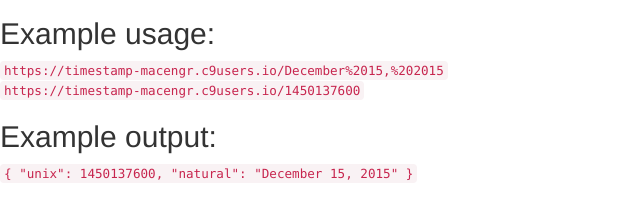
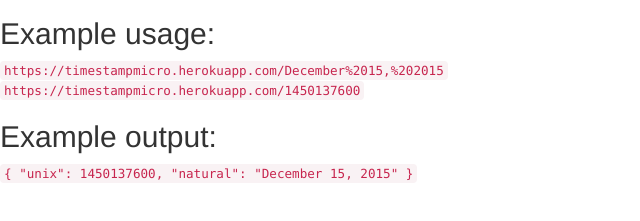
Before and after one commit to macengr/TimestampFCC, a website: page index.html in a window 1280 px wide. Shown: the part 163-384 px from the top of the page, 0-640 px from the left. Drawn offline with nearby package versions, Linux system fonts and the light colour scheme.

Commit message:
modified text in html file

```diff
--- a/index.html
+++ b/index.html
@@ -16,8 +16,8 @@
 
         <h2>Example usage:</h2>
 
-            <code>https://timestamp-macengr.c9users.io/December%2015,%202015</code><br>
-            <code>https://timestamp-macengr.c9users.io/1450137600</code>
+            <code>https://timestampmicro.herokuapp.com/December%2015,%202015</code><br>
+            <code>https://timestampmicro.herokuapp.com/1450137600</code>
 
         <h2>Example output:</h2>
         <code>{ "unix": 1450137600, "natural": "December 15, 2015" }</code>
```
